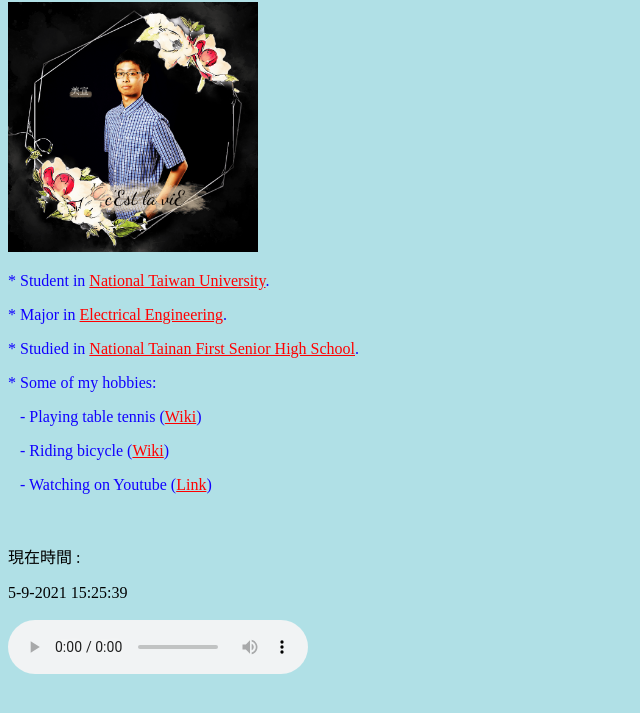
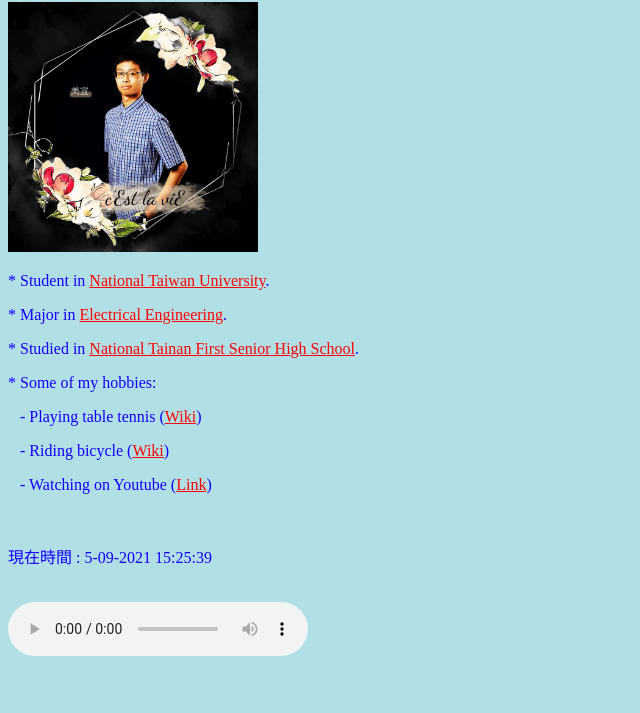
Before and after one commit to hank7711/hank7711.github.io, a plain HTML site: page index.html in a window 1280 px wide. Shown: the part 87-800 px from the top of the page, without its empty margins (0-640 px from the left). Drawn offline with Linux system fonts and the light colour scheme.

Commit message:
Update index.html

```diff
--- a/index.html
+++ b/index.html
@@ -17,14 +17,8 @@
 
 <script>
     function setDate() {
-        var NowDate=new Date();
-　      var h=NowDate.getHours();
-　      var m=NowDate.getMinutes();
-　      var s=NowDate.getSeconds();
-        var yy=NowDate.getFullYear();
-        var mm=NowDate.getMonth()+1;
-        var dd=NowDate.getDate();
-        document.getElementById('showbox').innerHTML = +mm +'-'+ dd +'-'+yy+' '+h+':'+m+':'+s;
+        var dt = new Date();
+        document.getElementById("datetime").innerHTML = ((dt.getMonth()+1)) +"-"+ (("0"+(dt.getDate())).slice(-2)) +"-"+ (dt.getFullYear()) +" "+ (("0"+dt.getHours()).slice(-2)) +":"+ (("0"+dt.getMinutes()).slice(-2))+":"+ (("0"+dt.getSeconds()).slice(-2));
     }
 
   setInterval(setDate, 1000);
@@ -42,9 +36,7 @@
 <p>&#160&#160&#160- Riding bicycle (<a style="color:red;" href="https://en.wikipedia.org/wiki/Bicycle">Wiki</a>)</p>
 <p>&#160&#160&#160- Watching on Youtube (<a style="color:red;" href="https://www.youtube.com/">Link</a>)</p>
 <br>
-<p style="color:rgb(0, 0, 0);"> 現在時間 : </p>
-<div id="showbox"></div>
-        </body>
+<p> 現在時間 : <span id="datetime"></span> </p>
 <br>
 <audio controls autoplay loop>
     <source src="Music.mp3" type="audio/mpeg">
```
